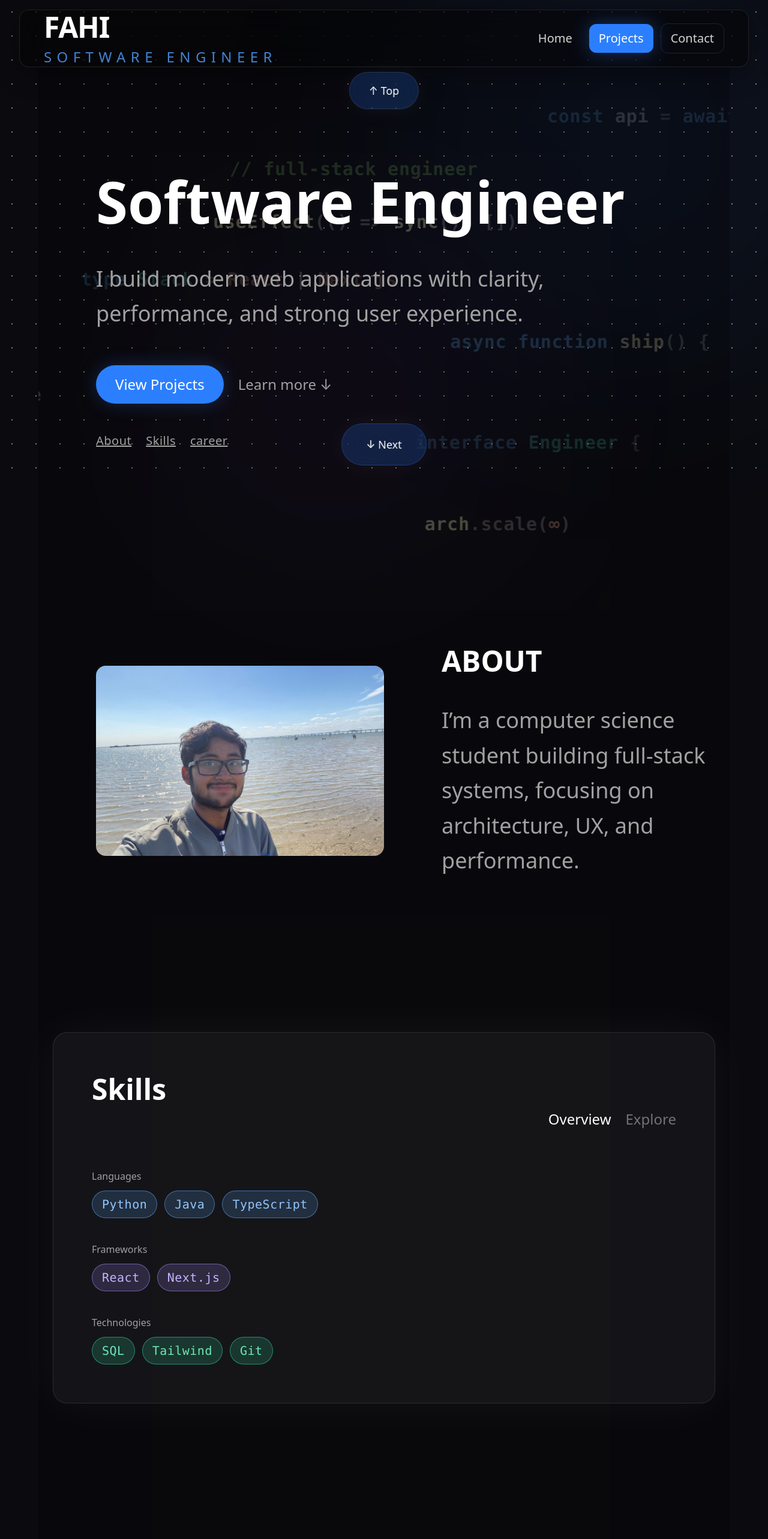
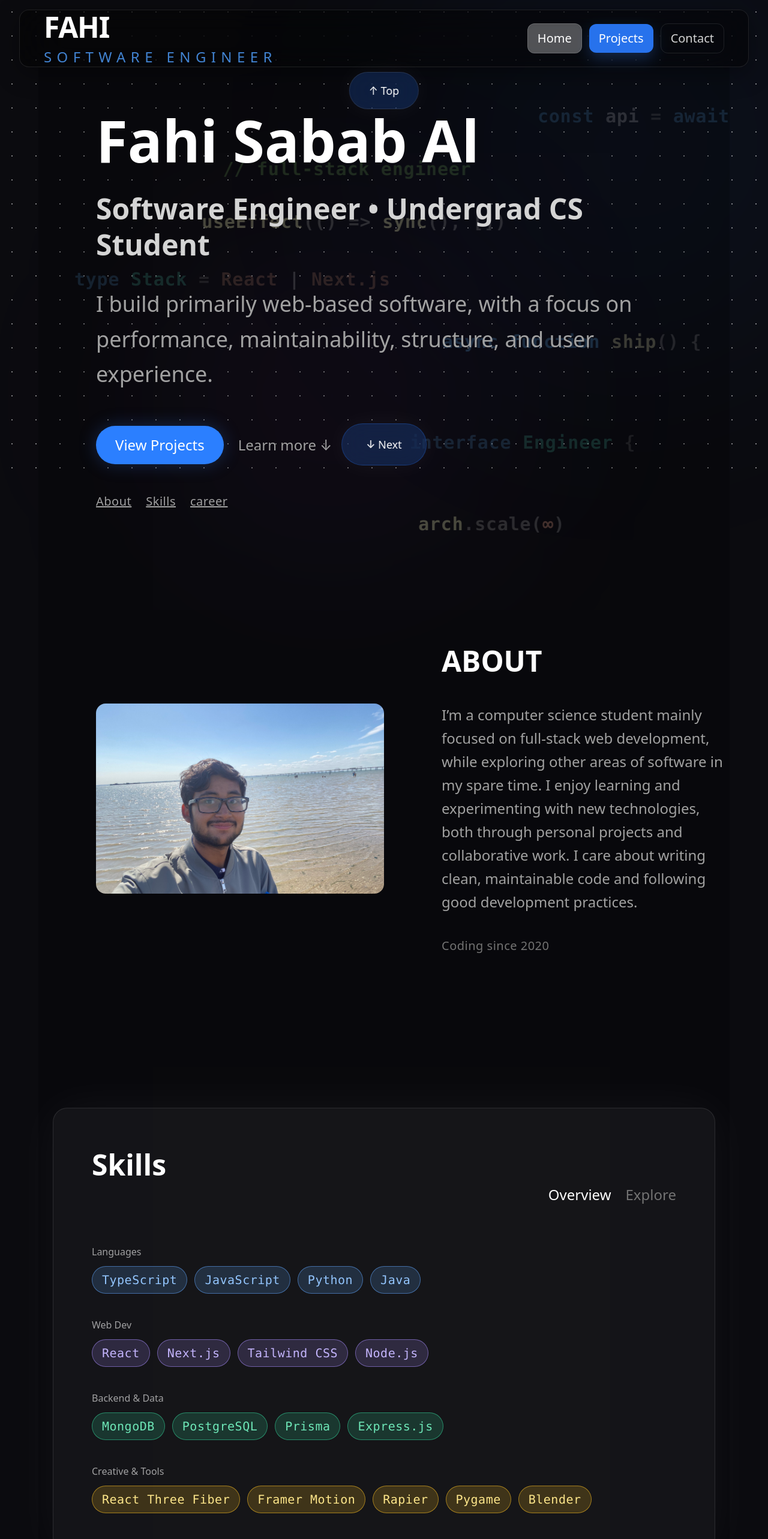
Before and after one commit to ALfahi/portfolio-website, a Next.js app: page / in a window 1280 px wide. Shown: the top 2566 px of the page at 60% size. Built offline with nearby package versions, Linux system fonts and the light colour scheme.

Commit message:
changed the place holder data into a more finalised data, also made it more clear of what page you are currently on

```diff
--- a/app/components/home-page/sections/About.tsx
+++ b/app/components/home-page/sections/About.tsx
@@ -10,7 +10,7 @@ export default function About() {
         <div className="md:col-span-6">
           <img
             src="/LinkedIn-pfp.jpeg"
-            className="rounded-2xl w-full max-w-lg"
+            className="rounded-2xl w-full max-w-2xl h-full max-h-2xl"
           />
         </div>
 
@@ -21,10 +21,13 @@ export default function About() {
             About
           </p>
 
-          <p className="text-body-large text-neutral-400 leading-relaxed">
-            I’m a computer science student building full-stack systems,
-            focusing on architecture, UX, and performance.
+          <p className="text-body text-neutral-400 leading-relaxed">
+          I’m a computer science student mainly focused on full-stack web development, while exploring other areas of software in my spare time.
+          I enjoy learning and experimenting with new technologies, both through personal projects and collaborative work.
+          I care about writing clean, maintainable code and following good development practices.
           </p>
+
+          <p className="text-label text-neutral-500">Coding since 2020</p>
 
         </div>
 
--- a/app/components/home-page/sections/CTA.tsx
+++ b/app/components/home-page/sections/CTA.tsx
@@ -11,7 +11,7 @@ export default function CTA() {
       </h2>
 
       <p className="mt-10 text-body-large text-neutral-500 max-w-xl mx-auto">
-        Open to internships, collaborations, and ambitious engineering work.
+        Open to internships, collaborations, and software engineering opportunities.
       </p>
 
       <a
--- a/app/components/home-page/sections/Hero.tsx
+++ b/app/components/home-page/sections/Hero.tsx
@@ -17,12 +17,15 @@ export default function Hero({}: HeroProps) {
 
       <div className="relative z-10 max-w-4xl">
         <h1 className="text-display">
-          Software Engineer
+          Fahi Sabab Al
         </h1>
 
+        <p className="mt-6 text-title text-neutral-300">
+          Software Engineer • Undergrad CS Student
+        </p>
+
         <p className="mt-10 text-body-large text-neutral-400">
-          I build modern web applications with clarity, performance,
-          and strong user experience.
+          I build primarily web-based software, with a focus on performance, maintainability, structure, and user experience.
         </p>
 
           {/* CTA */}
--- a/app/components/layout/Header.tsx
+++ b/app/components/layout/Header.tsx
@@ -10,6 +10,9 @@ export default function Header() {
   // we need to know if we are in home page or not
   const pathname = usePathname();
   const router = useRouter();
+
+  const isHome = pathname === "/";
+  const isProjects = pathname.startsWith("/projects");
 
   // function to go home and scroll to the hero section
   function goHome(){// TO DO: move to seperate file
@@ -81,34 +84,61 @@ export default function Header() {
 
         {/* ───────── NAVIGATION ───────── */}
         <nav className="flex items-center gap-2 md:gap-3 text-nav">
+
           <button
             onClick={goHome}
-            className="
+            className={`
               px-4 py-2.5
               rounded-xl
-              text-neutral-300
-              hover:text-white
-              hover:bg-white/5
               transition-all duration-200
-              hover: cursor-pointer
-            "
+              cursor-pointer
+              relative
+
+              ${
+                isHome
+                  ? `
+                    text-white
+                    bg-white/30
+                    border border-white/15
+                    shadow-inner
+                  `
+                  : `
+                    text-neutral-300
+                    hover:text-white
+                    hover:bg-white/5
+                    border border-transparent
+                  `
+              }
+            `}
           >
             Home
           </button>
 
           <Link
             href="/projects"
-            className="
+            className={`
               px-4 py-2.5
               rounded-xl
-              bg-blue-500
-              hover:bg-blue-400
-              hover: cursor-pointer
-              text-white
               font-medium
               transition-all duration-200
-              shadow-[0_0_30px_rgba(59,130,246,0.35)]
-            "
+              cursor-pointer
+
+              ${
+                isProjects
+                  ? `
+                    text-white
+                    bg-white/30
+                    border border-white/15
+                    shadow-inner
+                  `
+                  : `
+                    text-white
+                    bg-blue-500/90
+                    hover:bg-blue-400
+                    shadow-[0_10px_25px_rgba(59,130,246,0.25)]
+                  `
+              }
+            `}
           >
             Projects
           </Link>
--- a/app/data/sections/education.ts
+++ b/app/data/sections/education.ts
@@ -4,7 +4,7 @@ export const educationData = [
     {
       title: "Queen Mary University of London",
       date: "2024 - Present",
-      description: "BSc Computer Science",
+      description: "BSc Computer Science: N/A",
       experienceType: "education"  as TimelineItem["experienceType"],
     },
     {
--- a/app/data/sections/experience.ts
+++ b/app/data/sections/experience.ts
@@ -3,21 +3,25 @@ import { TimelineItem } from "@/app/types/timeline";
 
 export const experienceData = [
     {
-      title: "Lab Demonstrator (Queen Mary University of London)",
+      title: "Lab Demonstrator - Queen Mary University of London",
       date: "2025 - Present",
-      description: "Teaching and supporting undergraduate labs in computer science.",
+      description: "Support undergraduate Computer Science modules through lab demonstrations, assisting students with coursework, " +
+      "marking assessments, and providing technical guidance. Responsibilities vary by module and include supervising sessions, invigilation, " +
+      "and one-to-one academic support.",
       experienceType: "work" as TimelineItem["experienceType"],
     },
     {
-      title: "Academic Coaching (Volunteer)",
+      title: "Academic Coaching (Volunteer) – Palmer Catholic Academy",
       date: "2022 - 2024",
-      description: "Tutored GCSE students in mathematics, improving confidence and grades.",
+      description:
+        "Volunteered as a maths tutor for GCSE students, helping improve understanding, confidence, and exam performance.",
       experienceType: "volunteer" as TimelineItem["experienceType"],
     },
     {
-      title: "Graphic Design Intern",
-      date: "2023",
-      description: "Created branding materials and print designs for small businesses.",
+      title: "Graphic Design & Printing (Work Experience) - Last Minute Print.com Ltd",
+      date: "June 2023",
+      description:
+        "Used Adobe tools to design logos and prototypes for small business clients, and supported production by managing the printing of ~150 promotional items including leaflets, mugs, and banners.",
       experienceType: "work" as TimelineItem["experienceType"],
     },
   ];
--- a/app/data/sections/projects.ts
+++ b/app/data/sections/projects.ts
@@ -50,7 +50,7 @@ export const projects: Project[] = [
 
   {
     id: "marathon-weather-app",
-    title: "Marathon Weather Tracker",
+    title: "Marathon Weather App",
     featured: true,
     images: [],
     description: `
--- a/app/data/sections/skills.ts
+++ b/app/data/sections/skills.ts
@@ -1,5 +1,4 @@
 // all the data needed for the skills section is stored here
-
 export const SKILL_GROUPS = [
   {
     label: "Languages",
@@ -8,25 +7,43 @@ export const SKILL_GROUPS = [
       border: "rgba(96,165,250,0.55)",
       text: "#93c5fd",
     },
-      items: ["Python", "Java", "TypeScript"],
+    items: ["TypeScript", "JavaScript", "Python", "Java"],
   },
+
   {
-      label: "Frameworks",
+    label: "Web Dev",
     color: {
       bg: "rgba(167,139,250,0.18)",
       border: "rgba(167,139,250,0.55)",
       text: "#c4b5fd",
     },
-      items: ["React", "Next.js"],
+    items: ["React", "Next.js", "Tailwind CSS", "Node.js"],
   },
+
   {
-      label: "Technologies",
+    label: "Backend & Data",
     color: {
       bg: "rgba(52,211,153,0.18)",
       border: "rgba(52,211,153,0.55)",
       text: "#6ee7b7",
     },
-      items: ["SQL", "Tailwind", "Git"],
+    items: ["MongoDB", "PostgreSQL", "Prisma", "Express.js"],
+  },
+
+  {
+    label: "Creative & Tools",
+    color: {
+      bg: "rgba(251,191,36,0.18)",
+      border: "rgba(251,191,36,0.55)",
+      text: "#fde68a",
+    },
+    items: [
+      "React Three Fiber",
+      "Framer Motion",
+      "Rapier",
+      "Pygame",
+      "Blender",
+    ],
   },
 ] as const;
 
```
Lines whose indentation alone changed are shown as unchanged.
